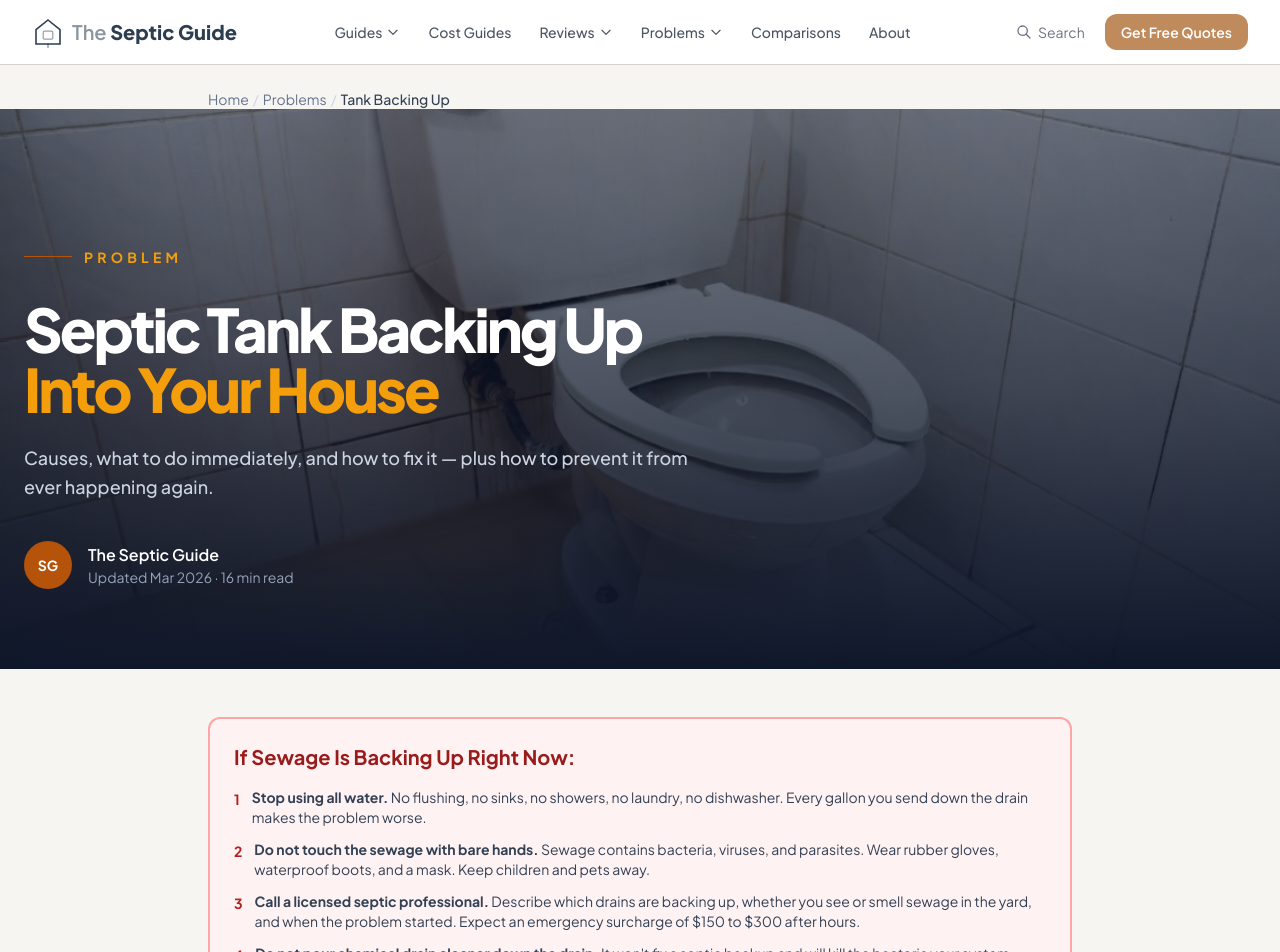
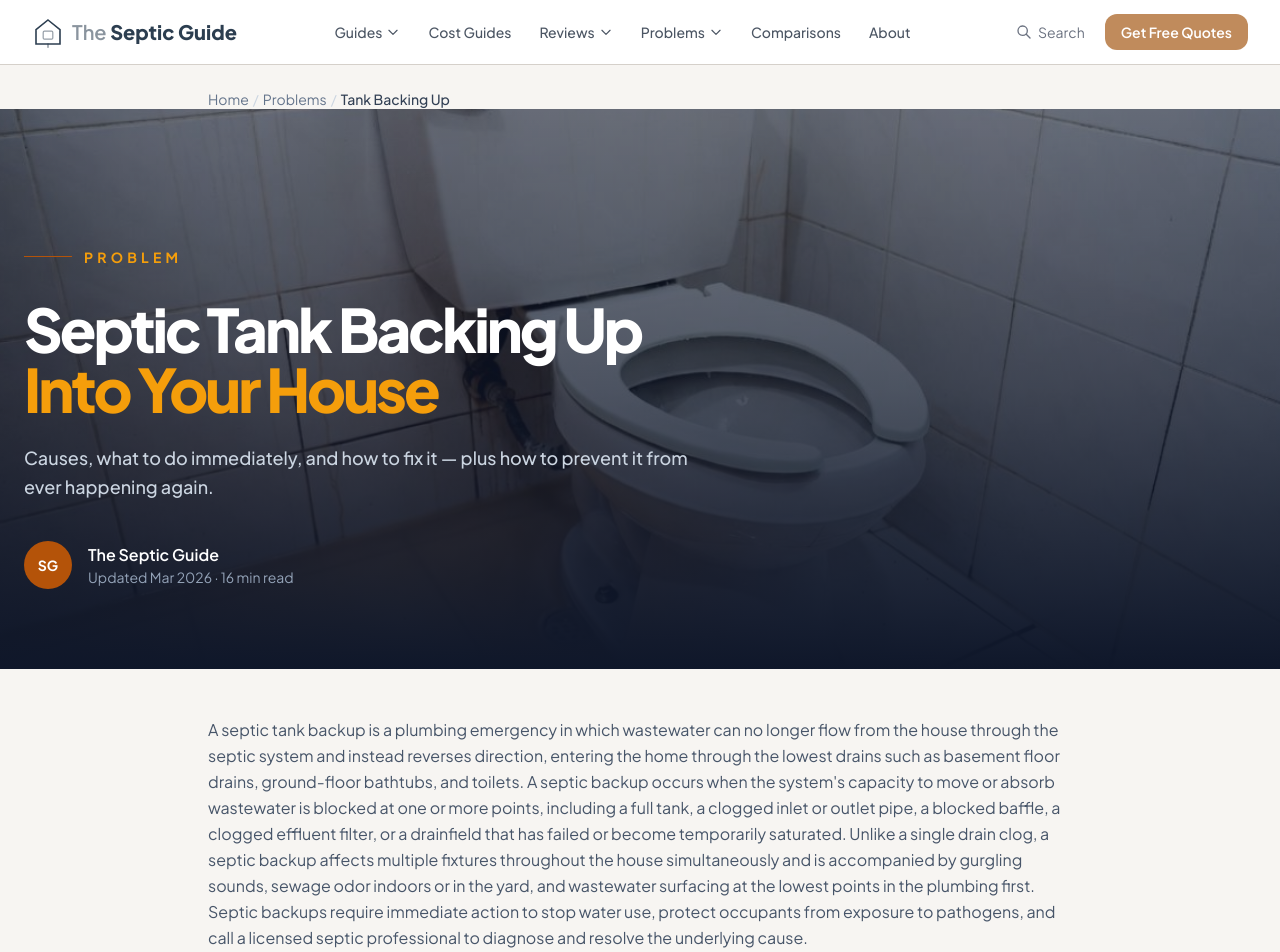
Before and after one commit to thebasementguide2026/theseptic.guide-, a Next.js app: page /problems/tank-backing-up in a window 1280 px wide. Shown: the top 952 px of the page. Built offline with nearby package versions, Linux system fonts and the light colour scheme.

Commit message:
Add intro paragraph to tank-backing-up page below H1 headline

```diff
--- a/app/problems/tank-backing-up/page.tsx
+++ b/app/problems/tank-backing-up/page.tsx
@@ -125,6 +125,12 @@ export default function SepticTankBackingUp() {
 
       {/* Main Content */}
       <article className='max-w-4xl mx-auto px-4 py-12'>
+
+                <div className='prose prose-lg max-w-none mb-12'>
+            <p className='text-slate-600 leading-relaxed'>
+              A septic tank backup is a plumbing emergency in which wastewater can no longer flow from the house through the septic system and instead reverses direction, entering the home through the lowest drains such as basement floor drains, ground-floor bathtubs, and toilets. A septic backup occurs when the system&apos;s capacity to move or absorb wastewater is blocked at one or more points, including a full tank, a clogged inlet or outlet pipe, a blocked baffle, a clogged effluent filter, or a drainfield that has failed or become temporarily saturated. Unlike a single drain clog, a septic backup affects multiple fixtures throughout the house simultaneously and is accompanied by gurgling sounds, sewage odor indoors or in the yard, and wastewater surfacing at the lowest points in the plumbing first. Septic backups require immediate action to stop water use, protect occupants from exposure to pathogens, and call a licensed septic professional to diagnose and resolve the underlying cause.
+            </p>
+          </div>
 
         {/* Emergency Steps */}
         <div className='bg-red-50 border-2 border-red-300 rounded-xl p-6 mb-12'>
```
